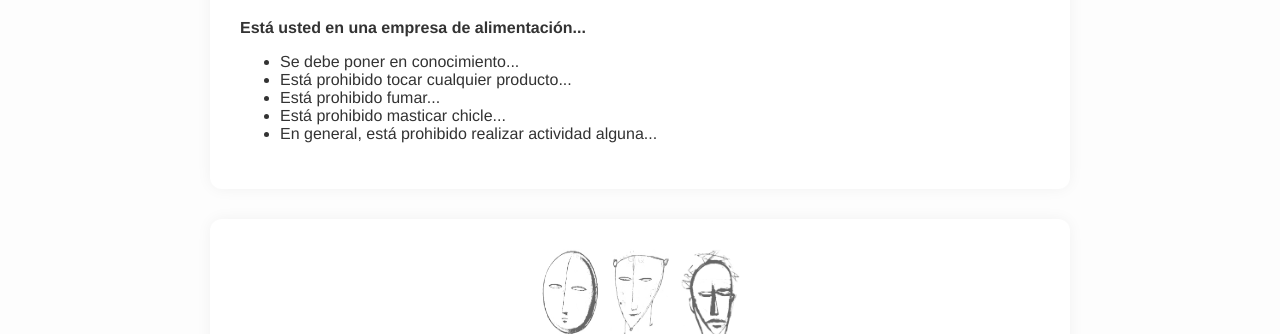
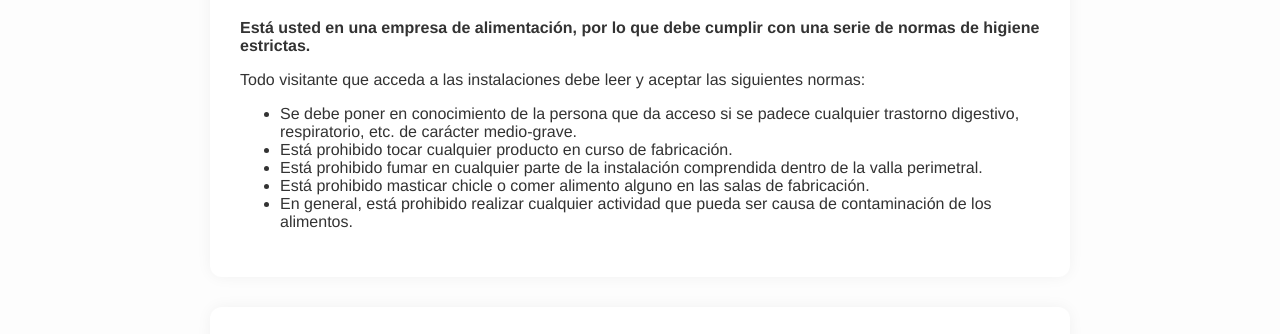
Before and after one commit to squirama/registro-visitas, a plain HTML site: page index.html in a window 1280 px wide. Shown: the part 255-589 px from the top of the page. Drawn offline with Linux system fonts and the light colour scheme.

Commit message:
Update index.html

```diff
--- a/index.html
+++ b/index.html
@@ -11,14 +11,17 @@
     <img src="Care-wines-2-e1596727301651-600x237.png" alt="Bodegas Care Logo">
   </header>
   <div class="section">
-    <h1>Normas de Higiene</h1>
-    <p><strong>Está usted en una empresa de alimentación...</strong></p>
-    <ul>
-      <li>Se debe poner en conocimiento...</li>
-      <li>Está prohibido tocar cualquier producto...</li>
-      <li>Está prohibido fumar...</li>
-      <li>Está prohibido masticar chicle...</li>
-      <li>En general, está prohibido realizar actividad alguna...</li>
+   <h1>Normas de Higiene</h1>
+<p><strong>Está usted en una empresa de alimentación, por lo que debe cumplir con una serie de normas de higiene estrictas.</strong></p>
+<p>Todo visitante que acceda a las instalaciones debe leer y aceptar las siguientes normas:</p>
+<ul>
+  <li>Se debe poner en conocimiento de la persona que da acceso si se padece cualquier trastorno digestivo, respiratorio, etc. de carácter medio-grave.</li>
+  <li>Está prohibido tocar cualquier producto en curso de fabricación.</li>
+  <li>Está prohibido fumar en cualquier parte de la instalación comprendida dentro de la valla perimetral.</li>
+  <li>Está prohibido masticar chicle o comer alimento alguno en las salas de fabricación.</li>
+  <li>En general, está prohibido realizar cualquier actividad que pueda ser causa de contaminación de los alimentos.</li>
+</ul>
+
     </ul>
   </div>
   <div class="section">
```
